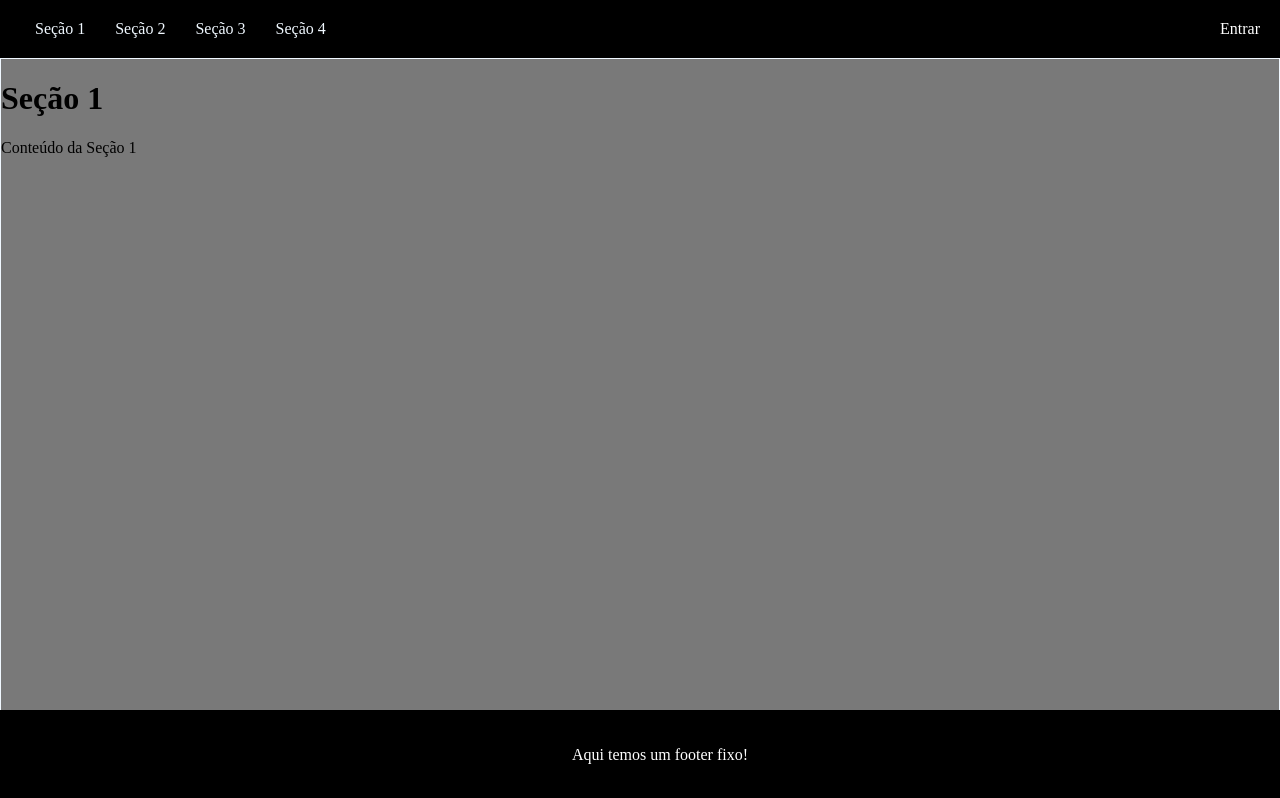
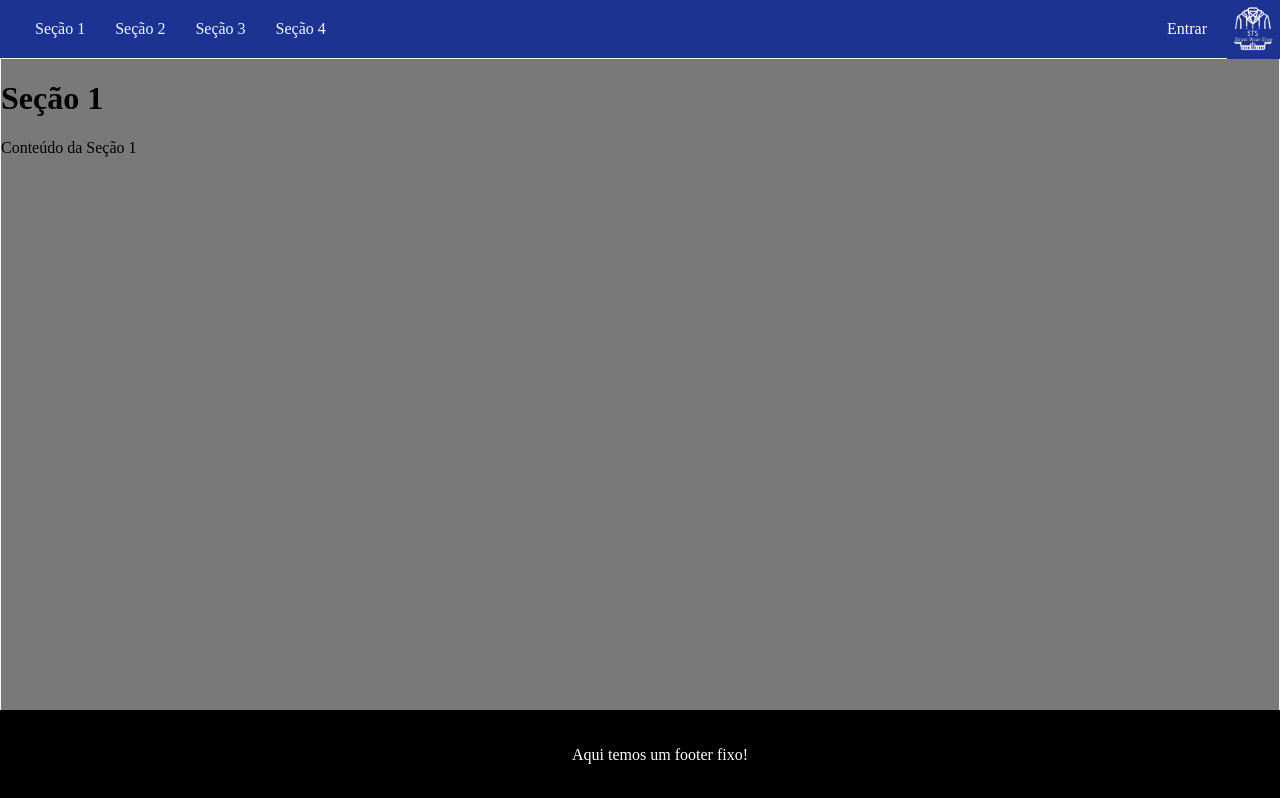
Before and after one commit to AndreyMonti/atividade8, a plain HTML site: page index.html in a window 1280 px wide. Shown: the top 798 px of the page. Drawn offline with Linux system fonts and the light colour scheme.

Commit message:
alteração nav bar1

```diff
--- a/css/styles.css
+++ b/css/styles.css
@@ -6,7 +6,7 @@ html{
    background-color: rgb(121, 121, 121);
 }
 nav{
-    background-color: black;
+    background-color: rgb(28, 51, 145);
     padding: 20px 20px;
     color: white;
     display: flex;
@@ -30,7 +30,7 @@ nav .nav-links ul li a{
 }
 
 nav .nav-login {
-    background-color: black;
+    background-color: rgb(28, 51, 145);
 }
 nav .nav-login a{
 
@@ -84,3 +84,10 @@ input[type=radio] {
     width: auto;
     margin-right: 5px;
 }
+#id-logo{
+    width: 53px;
+    height: auto;
+    float: right;
+    background-color: rgb(227, 204, 110);
+    filter: invert(100%);
+}
--- a/index.html
+++ b/index.html
@@ -7,6 +7,8 @@
     <title>Atividade 8</title>
 </head>
 <body>
+    <header>
+        <img id="id-logo" src="img/logo (1).png" alt="Logo empresa">
         <nav>
             <div class="nav-links">
                 <ul>
@@ -20,6 +22,7 @@
                 <a href="login.html">Entrar</a>
             </div>
         </nav>
+    </header>
     <div id="id-secao1" class="secao">
         <h1>Seção 1</h1>
         <p>Conteúdo da Seção 1</p>
```
Also changed, not shown: img/logo (1).png (added). Lines whose indentation alone changed are shown as unchanged.
